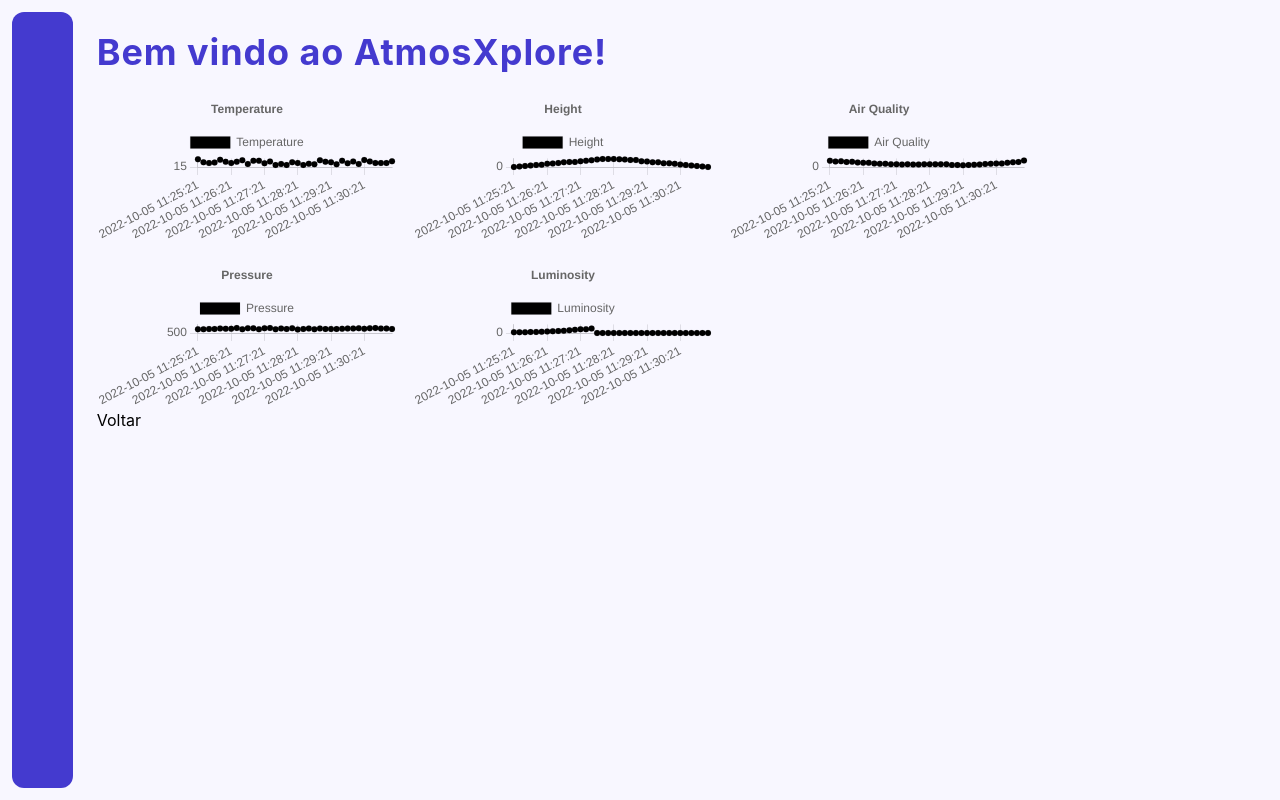
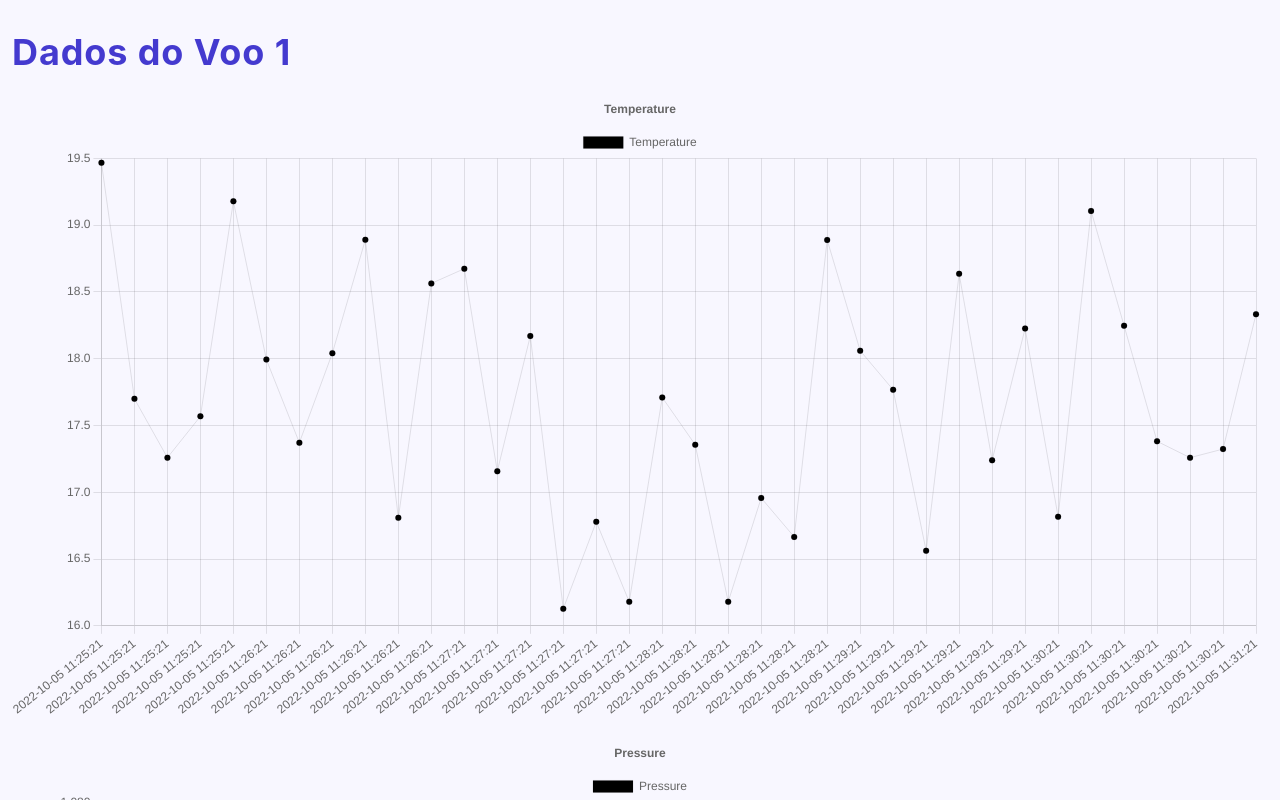
Before and after one commit to mateusxa/AtmosXploreV2, a Next.js app: page /dashboard/1 in a window 1280 px wide. Built offline with nearby package versions, Linux system fonts and the light colour scheme.

Commit message:
Update [id].tsx

```diff
--- a/pages/dashboard/[id].tsx
+++ b/pages/dashboard/[id].tsx
@@ -98,17 +98,16 @@ export default function Dashbord() {
     })
 
     return (
-        <div className="p-3 h-screen w-screen flex bg-primary-100">
-            <Sidebar />
-            <div className="px-6 w-full">
+        <div className="p-3 h-screen w-screen flex bg-primary-100 overflow-scroll">
+            <div className="w-full">
 
                 <div className="text-primary-500 font-bold w-full h-20
                                 align-middle text-4xl flex items-center
                                 tracking-wide">
-                    <h1 className="">Bem vindo ao AtmosXplore!</h1>
+                    <h1 className="">Dados do Voo {id}</h1>
                 </div>
 
-                <div className="grid grid-rows-2 grid-flow-col gap-4 w-44">
+                <div className="grid gap-4">
                     <div>
                         <Line className="" data={temperatureChartData}
                             options={{
```
